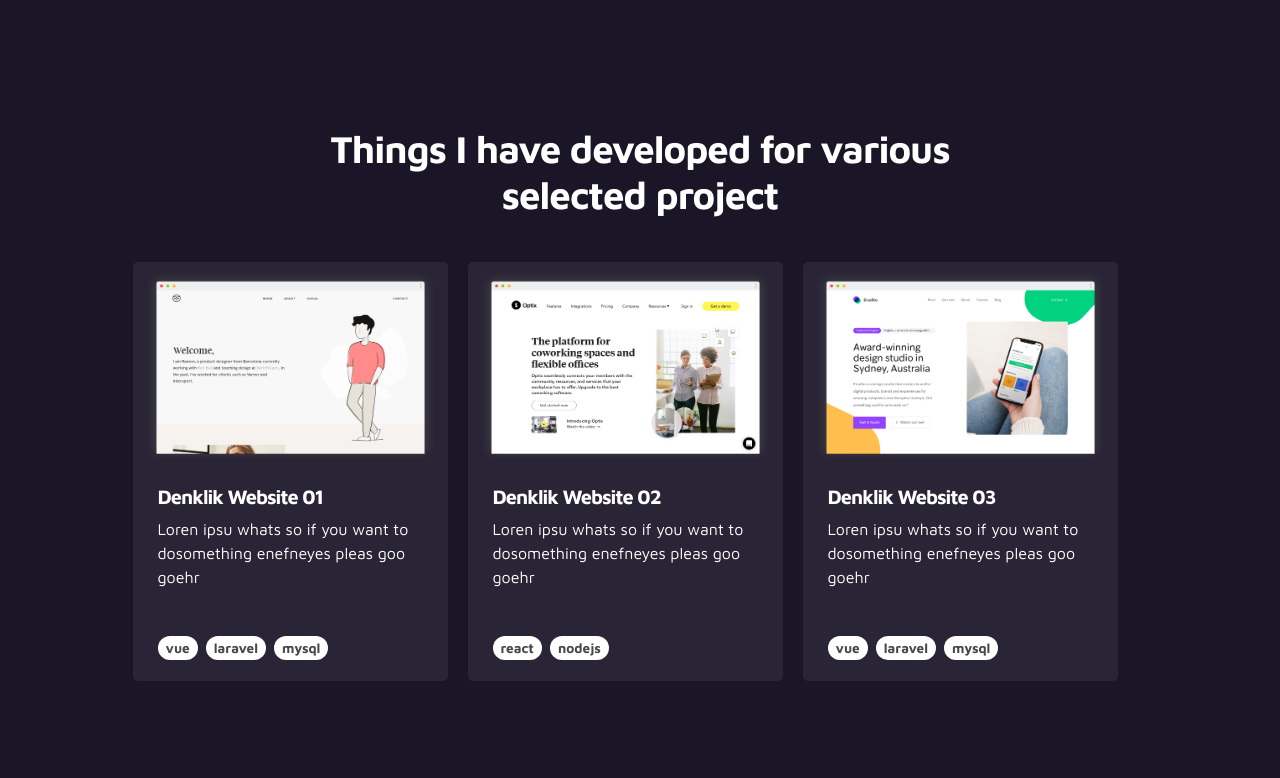
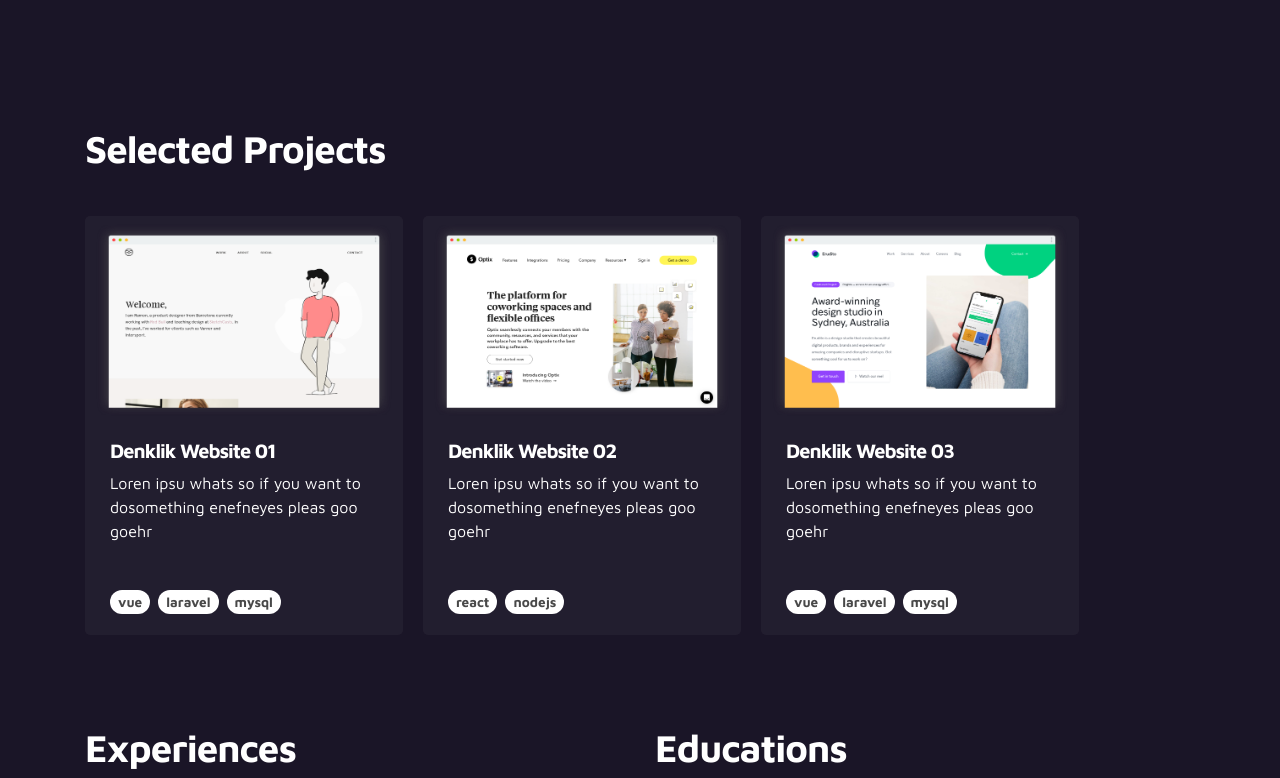
Before and after one commit to alfianardhi/website-codes, a React (Create React App) app: page / in a window 1280 px wide. Shown: the part 660-1438 px from the top of the page. Built offline with nearby package versions, Linux system fonts and the light colour scheme.

Commit message:
update inprog

```diff
--- a/src/assets/scss/style.scss
+++ b/src/assets/scss/style.scss
@@ -218,6 +218,7 @@ strong {
   right: 0;
   left: 0;
   z-index: 999999;
+  padding-top: 20px;
   will-change: transform;
   transition: transform 200ms linear;
   &[class*='-unpinned'] {
@@ -235,6 +236,10 @@ strong {
     padding-bottom: 0;
   }
   background-color: #1a1527;
+}
+
+.w-full {
+  width: 100%;
 }
 
 .navbar-brand {
@@ -527,8 +532,8 @@ p {
     flex-wrap: wrap;
 
     .project-box {
-      background-color: rgba(255, 255, 255, 0.07);
-      width: 315px;
+      background-color: rgba(255, 255, 255, 0.04);
+      width: 318px;
       margin: 20px 20px 0 0;
       border-radius: 5px;
       padding: 0px 0px 7px 0px;
--- a/src/components/Header/index.js
+++ b/src/components/Header/index.js
@@ -14,7 +14,7 @@ export default function Header() {
           <span className='navbar-toggler-icon'></span>
           <span className='navbar-toggler-icon'></span>
         </button>
-
+        <div className='w-full'></div>
         <div className='collapse navbar-collapse' id='navbarNav'>
           <ul className='navbar-nav mx-auto'>
             <li className='nav-item'>
--- a/src/components/ProjectList/index.js
+++ b/src/components/ProjectList/index.js
@@ -7,10 +7,8 @@ export default function ProjectList(props) {
     <section className='py-5 d-lg-flex justify-content-center align-items-center project-section' id='project'>
       <div className='container'>
         <div className='row'>
-          <div className='col-lg-11 text-center mx-auto col-12'>
-            <div className='col-lg-8 mx-auto'>
-              <h2 className='mb-4 mobile-mt-2'>Things I have developed for various selected project</h2>
-            </div>
+          <div className='col-lg-11 col-12'>
+            <h2 className='mb-4 mobile-mt-2'>Selected Projects</h2>
             <div className='project-list'>
               {props.data.map((item, index) => {
                 let tectStack = item.listTech.split('|')
```
